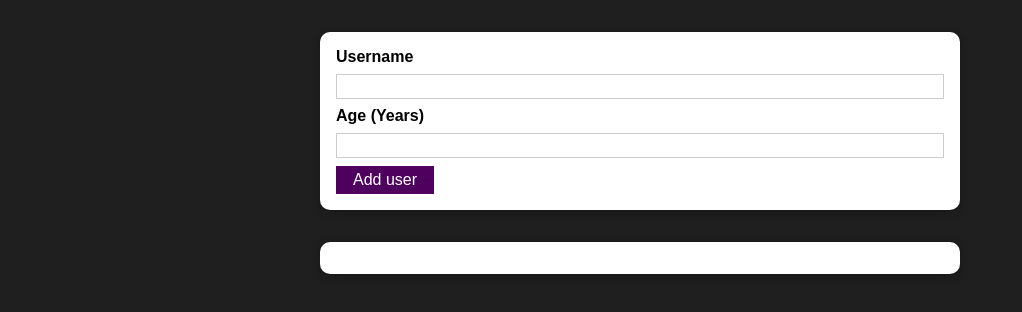
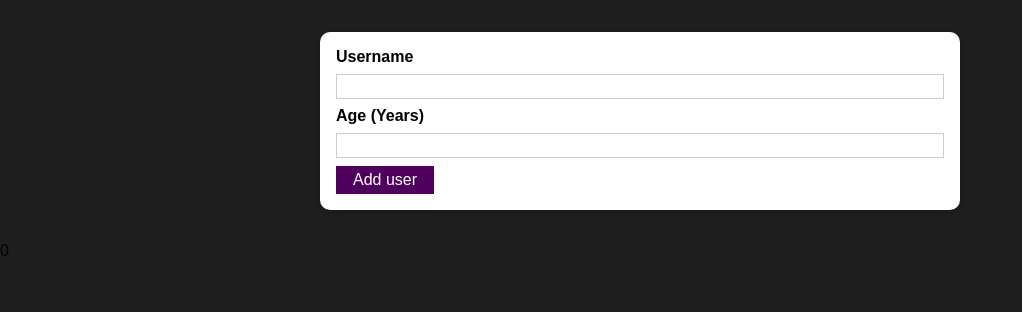
Before and after one commit to BrodoDigitale/demo-react-auth-form, a React (Create React App) app: page / in a window 1280 px wide. Shown: the top 312 px of the page, without its empty margins (0-1022 px from the left). Built offline with nearby package versions, Linux system fonts and the light colour scheme.

Commit message:
feat: add condition to rendere userList only if there are some users

```diff
--- a/src/App.js
+++ b/src/App.js
@@ -25,7 +25,7 @@ function App() {
         addUserHandler={addUserHandler}
         errorHandler={invalidInputHandler}
       />
-      <UsersList users={users} />
+      {users.length && <UsersList users={users} />}
       {showErrrorModal && (
         <ErrorModal
           onClose={closeErrorModal}
```
